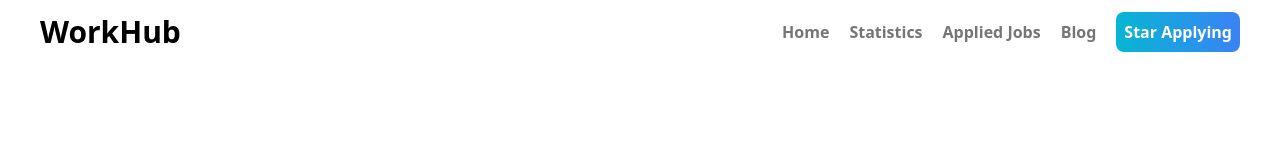
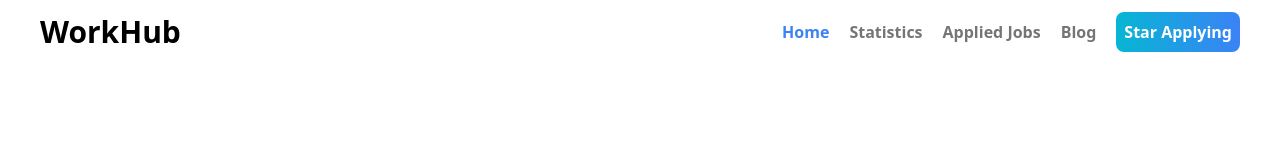
Before and after one commit to SagorAhamed251245/career-hub, a React (Vite) app: page / in a window 1280 px wide. Shown: the top 160 px of the page. Built offline with nearby package versions, Linux system fonts and the light colour scheme.

Commit message:
active ancor done

```diff
--- a/src/Components/Nav/Nav.jsx
+++ b/src/Components/Nav/Nav.jsx
@@ -1,29 +1,37 @@
 import React from 'react';
-import { Link , NavLink } from 'react-router-dom';
+import { Link, NavLink } from 'react-router-dom';
 
 const Nav = () => {
     return (
         <nav className=' flex flex-col md:flex-row h-16 items-center justify-between gap-5 md:px-10'>
 
             <div className='grow font-bold md:text-3xl mt-3 md:mt-0 text-2xl'>WorkHub</div>
-            <div className='flex flex-row gap-5 font-bold  text-[#757575] '>
+            <ul className='flex flex-row gap-5 font-bold  text-[#757575] '>
 
-                <Link to='/' className='hover:text-[#7E90FE]' >
-                    Home
-                </Link>
+                <li className='hover:text-[#7E90FE]'>
+                    <NavLink to='/'  className={({isActive})=> (isActive? 'text-blue-500' : '')}  >
+                        Home
+                    </NavLink>
+                </li>
 
-                <Link to='/statistics' className='hover:text-[#7E90FE]'>
-                    Statistics
-                </Link>
+                <li className='hover:text-[#7E90FE]'>
+                    <NavLink to='/statistics' className={({isActive})=> (isActive? 'text-blue-500' : '')} >
+                        Statistics
+                    </NavLink>
+                </li>
 
-                <Link to='/appliedJobs' className='hover:text-[#7E90FE]'>
-                    Applied Jobs
-                </Link>
+                <li  className='hover:text-[#7E90FE]'>
+                    <NavLink to='/appliedJobs' className={({isActive})=> (isActive? 'text-blue-500' : '')} >
+                        Applied Jobs
+                    </NavLink>
+                </li>
 
-                <Link to='/blog' className='hover:text-[#7E90FE]'>
-                    Blog
-                </Link>
-            </div>
+                <li  className='hover:text-[#7E90FE]' >
+                    <NavLink to='/blog' className={({isActive})=> (isActive? 'text-blue-500' : '')} >
+                        Blog
+                    </NavLink>
+                </li>
+            </ul>
             <div className='my-btn'>
                 <button className='title-text'>Star Applying</button>
             </div>
```
